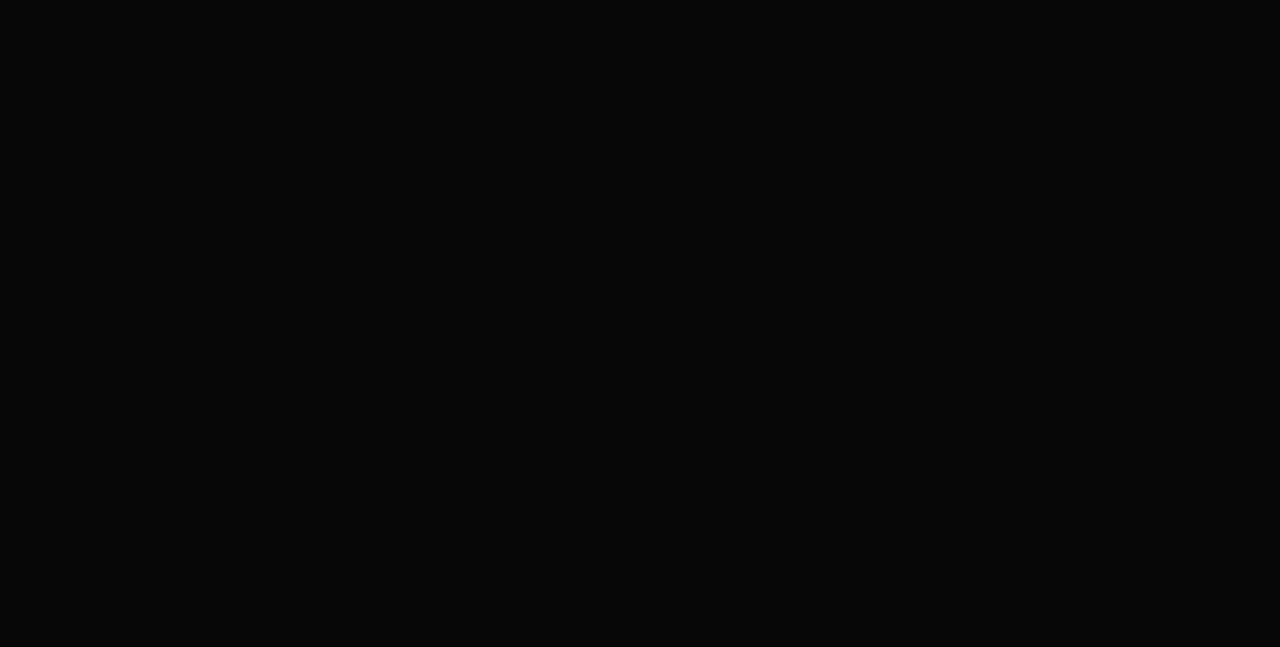
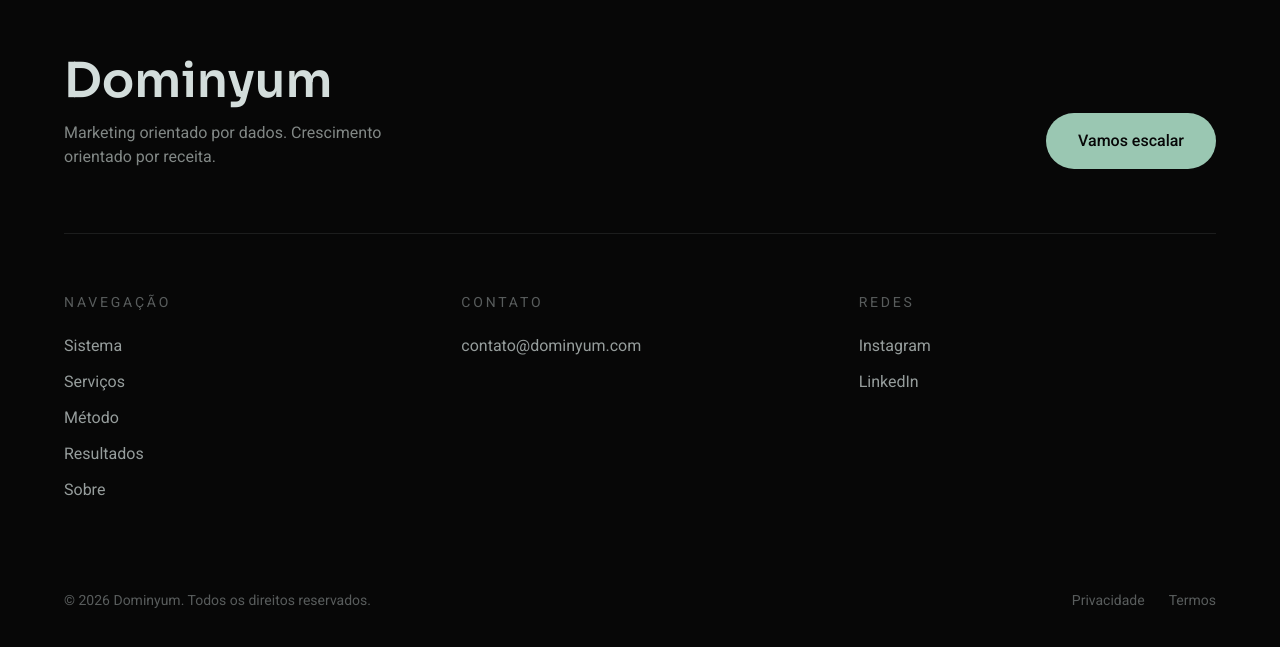
Before and after one commit to Ferramentas2026Taktico/dominyum-institucional, a Next.js app: page / in a window 1280 px wide. Shown: the part 6339-6986 px from the top of the page. Before the commit the page ends 6300 px from the top, so only its background shows below. Built offline with nearby package versions, Linux system fonts and the light colour scheme.

Commit message:
feat: footer com navegação, contato e legal

```diff
--- a/src/app/layout.tsx
+++ b/src/app/layout.tsx
@@ -2,6 +2,7 @@ import type { Metadata } from "next";
 import SmoothScroll from "@/components/motion/SmoothScroll";
 import { Sora, Roboto } from "next/font/google";
 import Navbar from "@/components/layout/Navbar";
+import Footer from "@/components/layout/Footer";
 import "./globals.css";
 
 const sora = Sora({
@@ -31,6 +32,7 @@ export default function RootLayout({
         <SmoothScroll>
           <Navbar />
           {children}
+          <Footer />
         </SmoothScroll>
       </body>
     </html>
--- /dev/null
+++ b/src/components/layout/Footer.tsx
@@ -0,0 +1,123 @@
+"use client";
+
+import { useLenis } from "@/components/motion/SmoothScroll";
+
+const navLinks = [
+  { label: "Sistema", href: "#sistema" },
+  { label: "Serviços", href: "#servicos" },
+  { label: "Método", href: "#metodo" },
+  { label: "Resultados", href: "#resultados" },
+  { label: "Sobre", href: "#sobre" },
+];
+
+const social = [
+  { label: "Instagram", href: "https://instagram.com/dominyum" },
+  { label: "LinkedIn", href: "#" },
+];
+
+export default function Footer() {
+  const lenis = useLenis();
+
+  const handleAnchor = (e: React.MouseEvent, href: string) => {
+    e.preventDefault();
+    lenis?.scrollTo(href, { offset: -80 });
+  };
+
+  return (
+    <footer className="relative bg-carbon px-6 pb-10 pt-24 md:px-12">
+      <div className="mx-auto max-w-6xl">
+        {/* Chamada final + marca */}
+        <div className="flex flex-col gap-10 border-b border-limestone/10 pb-16 md:flex-row md:items-end md:justify-between">
+          <div>
+            <span className="font-display text-4xl font-semibold text-limestone md:text-5xl">
+              Dominyum
+            </span>
+            <p className="mt-4 max-w-sm font-sans text-limestone/60">
+              Marketing orientado por dados. Crescimento orientado por receita.
+            </p>
+          </div>
+
+            <a href="#contato"
+            onClick={(e) => handleAnchor(e, "#contato")}
+            className="inline-flex w-fit items-center rounded-full bg-sage px-8 py-4 font-sans font-medium text-carbon transition-colors hover:bg-limestone cursor-pointer"
+          >
+            Vamos escalar
+          </a>
+        </div>
+
+        {/* Colunas de links */}
+        <div className="grid gap-10 py-14 sm:grid-cols-3">
+          <div>
+            <span className="font-sans text-sm uppercase tracking-[0.2em] text-limestone/40">
+              Navegação
+            </span>
+            <ul className="mt-5 flex flex-col gap-3">
+              {navLinks.map((l) => (
+                <li key={l.href}>
+
+                    <a href={l.href}
+                    onClick={(e) => handleAnchor(e, l.href)}
+                    className="font-sans text-limestone/70 transition-colors hover:text-sage cursor-pointer"
+                  >
+                    {l.label}
+                  </a>
+                </li>
+              ))}
+            </ul>
+          </div>
+
+          <div>
+            <span className="font-sans text-sm uppercase tracking-[0.2em] text-limestone/40">
+              Contato
+            </span>
+            <ul className="mt-5 flex flex-col gap-3">
+              <li>
+
+                  <a href="mailto:contato@dominyum.com"
+                  className="font-sans text-limestone/70 transition-colors hover:text-sage"
+                >
+                  contato@dominyum.com
+                </a>
+              </li>
+            </ul>
+          </div>
+
+          <div>
+            <span className="font-sans text-sm uppercase tracking-[0.2em] text-limestone/40">
+              Redes
+            </span>
+            <ul className="mt-5 flex flex-col gap-3">
+              {social.map((s) => (
+                <li key={s.label}>
+
+                    <a href={s.href}
+                    target="_blank"
+                    rel="noopener noreferrer"
+                    className="font-sans text-limestone/70 transition-colors hover:text-sage"
+                  >
+                    {s.label}
+                  </a>
+                </li>
+              ))}
+            </ul>
+          </div>
+        </div>
+
+        {/* Rodapé legal */}
+        <div className="flex flex-col gap-4 pt-8 text-limestone/40 sm:flex-row sm:items-center sm:justify-between">
+          <p className="font-sans text-sm">
+            © {new Date().getFullYear()} Dominyum. Todos os direitos reservados.
+          </p>
+          <div className="flex gap-6 font-sans text-sm">
+            <a href="/privacidade" className="transition-colors hover:text-sage">
+              Privacidade
+            </a>
+            <a href="/termos" className="transition-colors hover:text-sage">
+              Termos
+            </a>
+          </div>
+        </div>
+      </div>
+    </footer>
+  );
+}
```
